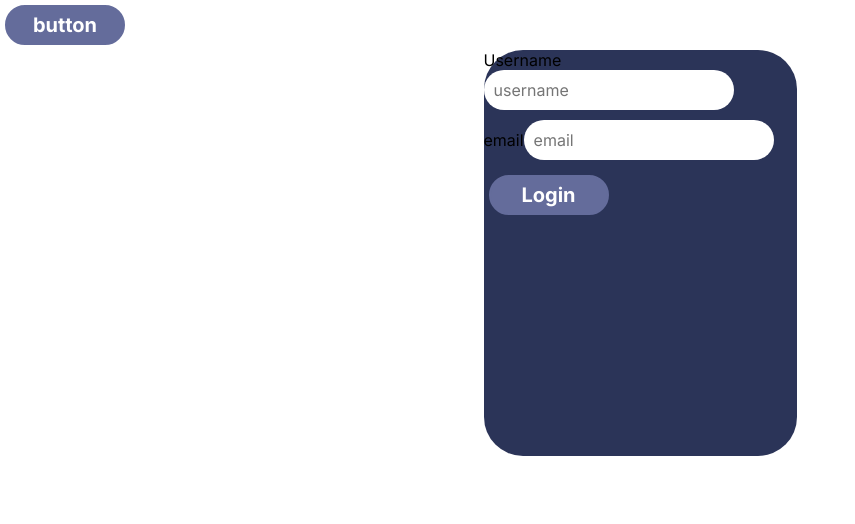
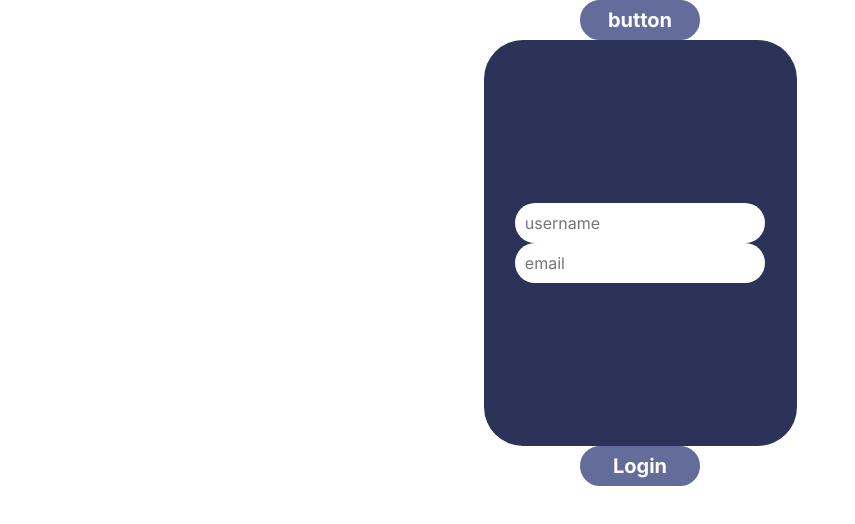
Before and after one commit to Merged-project/React-Merged, a React (Create React App) app: page / in a window 1280 px wide. Shown: the top 524 px of the page, without its empty margins (0-855 px from the left). Built offline with nearby package versions, Linux system fonts and the light colour scheme.

Commit message:
added new styles to form and changed form structure

```diff
--- a/src/Components/FormContainer.jsx
+++ b/src/Components/FormContainer.jsx
@@ -1,51 +1,33 @@
 import React from 'react';
 import '../stylesheets/FormContainer.css';
-import { Formik, Form } from 'formik';
 import Button from '../components/Button.jsx';
 
 function FormContainer(){
     return(
-        <Formik
-            initialValues={{
-                name: 'username',
-                mail:'email'
-            }}
-
-            onSubmit = {() => {
-                console.log ('formulario enviado');
-            }}
-
-        >
-            {({ handleChange , handleBlur}) =>(
-                <Form className = 'form' >
+        <>
+        <form className = 'form' >
             <div>
-                        <label htmlFor='username'> Username</label>
                     <input
                         type= 'text'
                         id='name'
                         name='name'
                         placeholder = 'username'
-                            onChange = {handleChange}
-                            onBlur = {handleBlur}
                     />
             </div>
 
             <div>
-                        <label htmlFor ='email'> email</label>
                     <input
                         type = 'email'
                         id='name' name='name'
                         placeholder = 'email'
-                            onChange = {handleChange}
-                            onBlur = {handleBlur}
                     />
             </div>
+        </form>
             <Button type = 'submit' text='Login' />
-                </Form>
-            )}
-        </Formik>
+        </>
 
     );
+
 }
 
 export default FormContainer;
--- a/src/stylesheets/Button.css
+++ b/src/stylesheets/Button.css
@@ -17,6 +17,7 @@ button {
 
   button:hover {
     background-color: #F8B1C8;
+    border: 2px solid #F8B1C8;
   }
 
   .boton-clic {
--- a/src/stylesheets/FormContainer.css
+++ b/src/stylesheets/FormContainer.css
@@ -6,23 +6,41 @@ form {
     box-sizing: border-box;
     margin: auto;
     border-radius: 39px;
+    color: #ffff;
+
+    display: flex;
+    flex-direction: column;
+    justify-content: center;
 }
 
 input{
     border-radius: 39px;
     border: none;
     background: #ffff;
-    color: #2B3458;
     font-size: 16px;
     padding: 10px;
     width: 80%;
     margin-bottom: 10px;
+
+    display: flex;
+    margin: auto;
+    justify-content: space-evenly;
+
+
 }
+
+button{
+  display: flex;
+  justify-content: center;
+  align-items: center;
+  margin: auto;
+}
+
 
 button:hover {
     background-color: #F8B1C8;
-  }
+}
 
-  .boton-clic {
+.boton-clic {
     background-color: #F8B1C8;
-  }
+}
```
Also changed, not shown: src/App.js (+3 -4 lines). Lines whose indentation alone changed are shown as unchanged.
